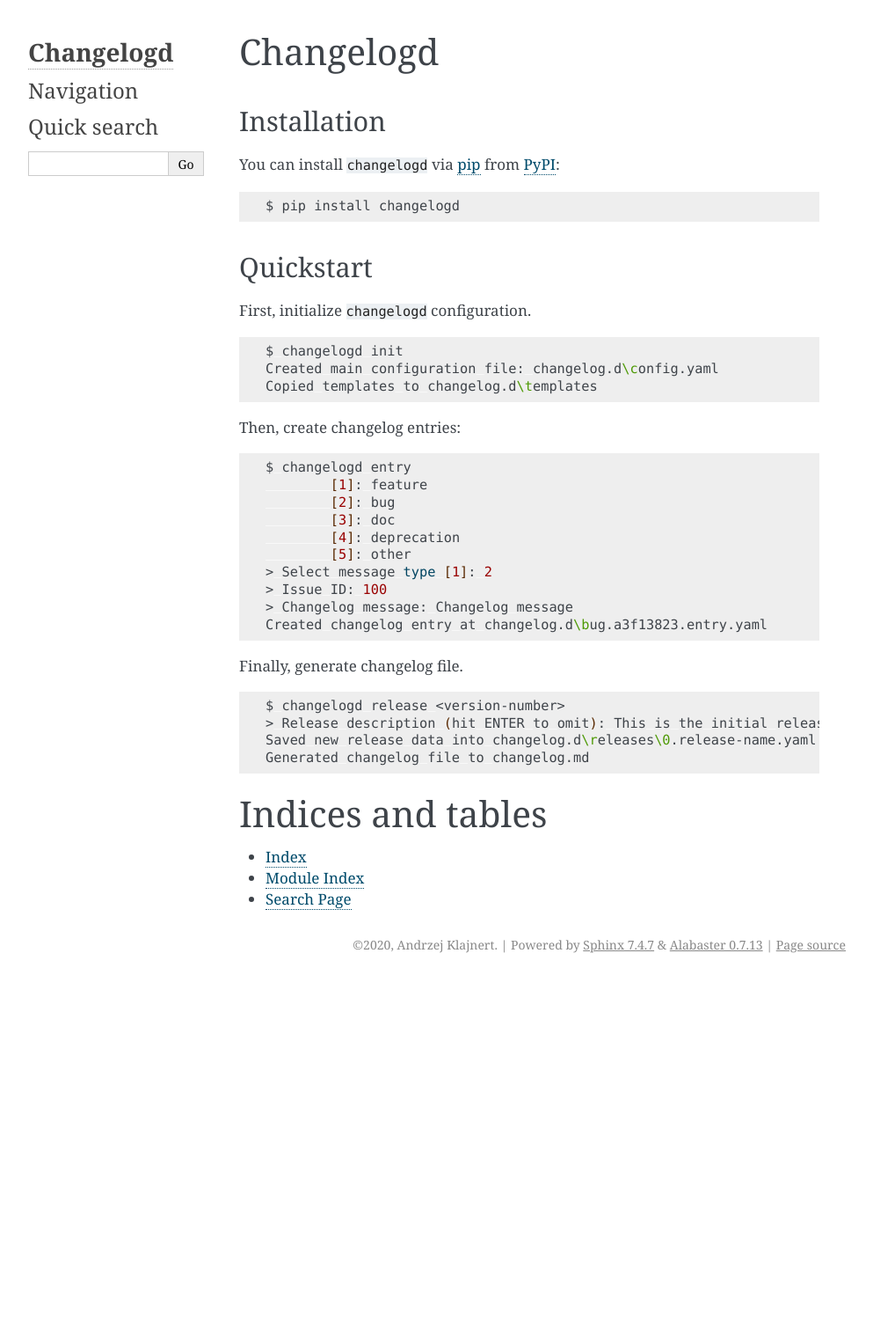
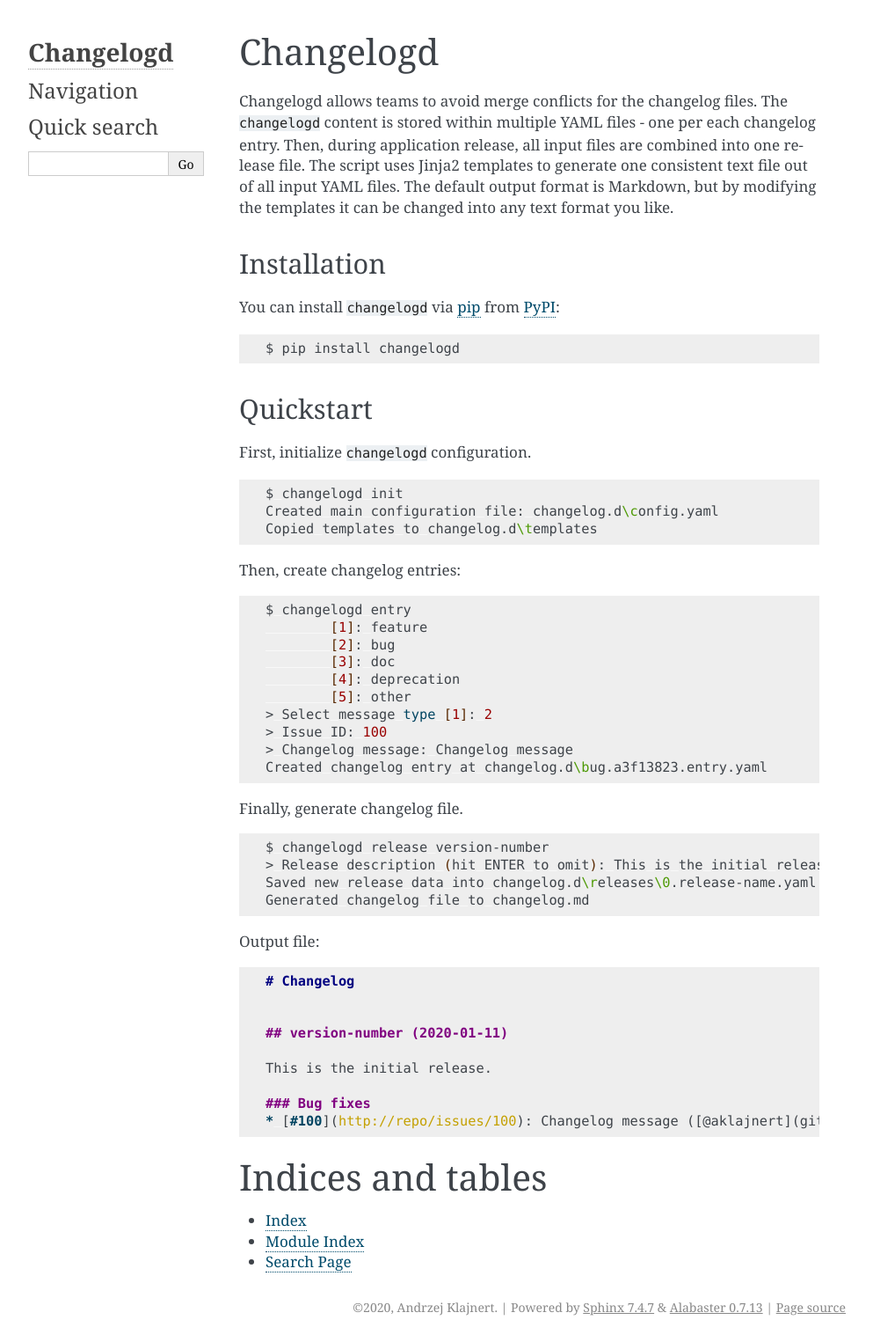
Before and after one commit to aklajnert/changelogd, a Sphinx documentation site: the page built from docs/index.rst, in a window 1280 px wide. Shown: the whole page at 88% size, without its empty margins (148-1141 px from the left). Built offline with Sphinx 7.4.7, drawn with Linux system fonts in a browser that asks for light colours; before the commit the page ends 1113 px from its top, so only the background shows below that.

Commit message:
Add overview description and the sample output file

```diff
--- a/docs/index.rst
+++ b/docs/index.rst
@@ -9,6 +9,13 @@
 .. toctree::
    :maxdepth: 2
    :caption: Contents:
+
+Changelogd allows teams to avoid merge conflicts for the changelog files.
+The ``changelogd`` content is stored within multiple YAML files - one per each
+changelog entry. Then, during application release, all input files are combined
+into one release file. The script uses Jinja2 templates to generate one consistent
+text file out of all input YAML files. The default output format is Markdown, but
+by modifying the templates it can be changed into any text format you like.
 
 Installation
 ------------
@@ -47,10 +54,24 @@
 
 .. code-block:: bash
 
-    $ changelogd release <version-number>
+    $ changelogd release version-number
     > Release description (hit ENTER to omit): This is the initial release.
     Saved new release data into changelog.d\releases\0.release-name.yaml
     Generated changelog file to changelog.md
+
+Output file:
+
+.. code-block:: markdown
+
+    # Changelog
+
+
+    ## version-number (2020-01-11)
+
+    This is the initial release.
+
+    ### Bug fixes
+    * [#100](http://repo/issues/100): Changelog message ([@aklajnert](github@aklajnert.pl))
 
 
 Indices and tables
```
Also changed, not shown: README.rst (+24 -1 lines).
